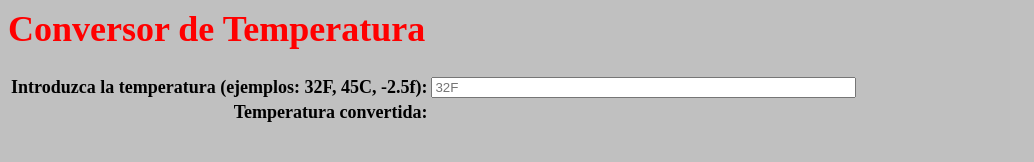
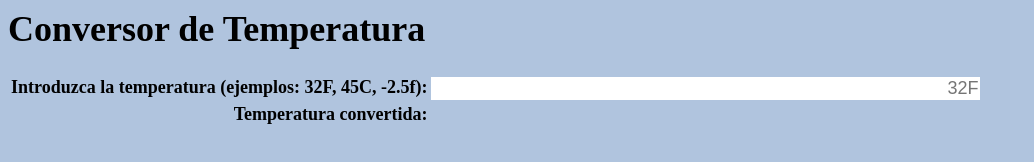
Before and after one commit to alu4102/pdl-p1-conversorTemeperatua, a plain HTML site: page index.html in a window 1280 px wide. Shown: the whole page, without its empty margins (0-1034 px from the left). Drawn offline with Linux system fonts and the light colour scheme.

Commit message:
Update global.css

```diff
--- a/global.css
+++ b/global.css
@@ -1,9 +1,9 @@
 th, td      { vertical-align: top; text-align: right; font-size:large; }     /* Don't center table cells  */
-#converted  { color: blue; font-weight: bold; font-size:large;          }     /* Calculated values in bold */
-#titulo     {color: red};
+#converted  { color: red; font-weight: bold; font-size:large;          }     /* Calculated values in bold */
 input       { text-align: right;  border: none; font-size:large;       }     /* Align input to the right  */
 body
 {
- background-color:#C0C0C0;  /* blue */
+ background-color:#b0c4de;  /* blue */
  font-size:large;
 }
+#titulo     {color = red}
```
